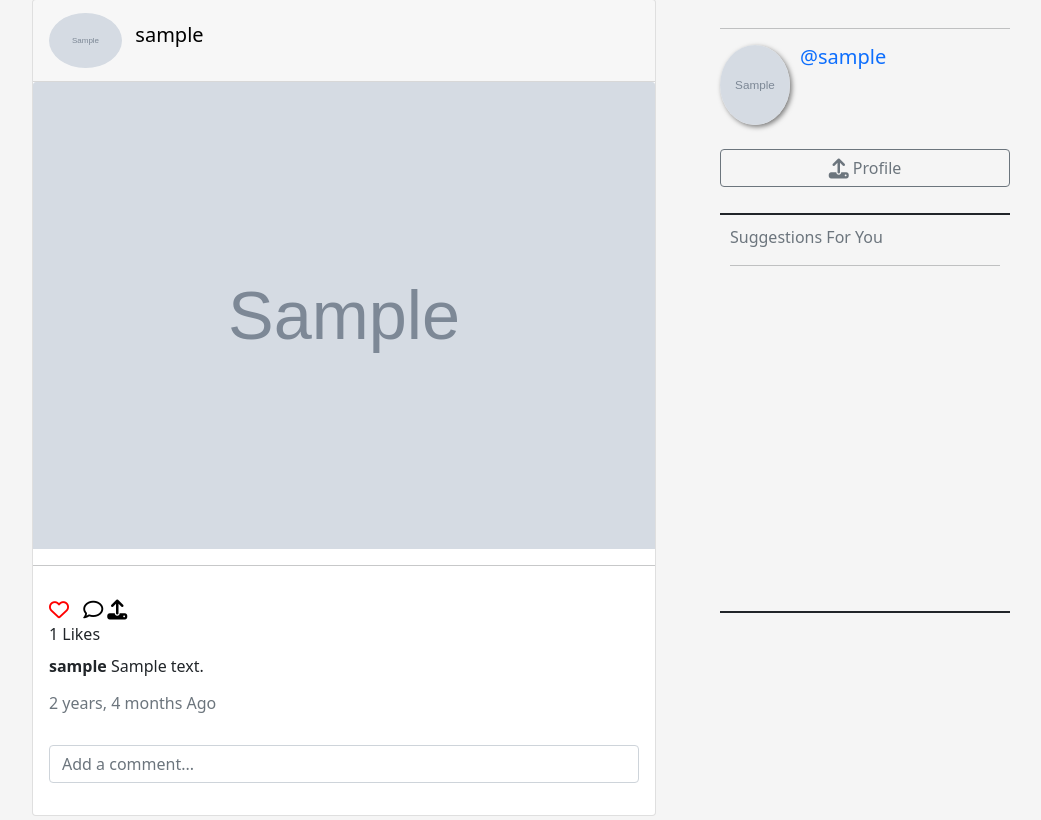
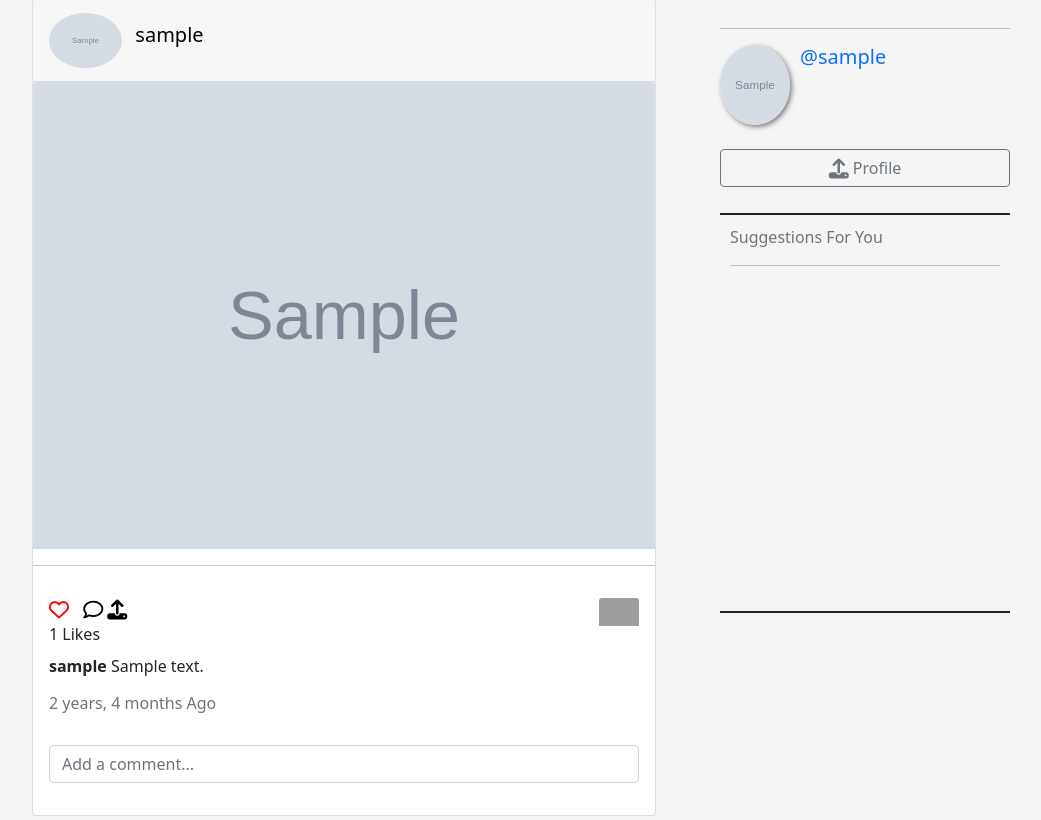
Before and after one commit to SayiaFelix/Instagram_lite, a Django app: page / in a window 1280 px wide. Shown: the part 233-1053 px from the top of the page, without its empty margins (145-1186 px from the left). Run offline with Django 3.2, Linux system fonts and the light colour scheme; a user stored in the database is signed in; tables that the repository leaves empty hold one stand-in row (values such as "Sample post"); grey boxes marked "Sample" are stand-in pictures; some libraries are stand-ins or nearby versions; grey boxes are pictures that could not be loaded.

```diff
--- a/instagramu/templates/insta/homepage.html
+++ b/instagramu/templates/insta/homepage.html
@@ -35,6 +35,7 @@
             <a href="{% url 'like' operation='like' pk=image.id%}"><i class="far fa-heart fa-lg" style="margin-right:10px;color:red;"></i></a>
             <a href="#comment" style="color:black;"><i class="far fa-comment fa-lg"></i></a>
             <a href="/upload"><i class="fas fa-upload fa-lg" style="margin-right:15px;color:black;"></i></a>
+            <img src="https://img.icons8.com/ios/72/bookmark-ribbon--v1.png" style="height:28px; width:40px; float:right;"class="card-img-top">
           </div>
           <div class="like-section">
             {% if image.likes >= 1 %}
```
